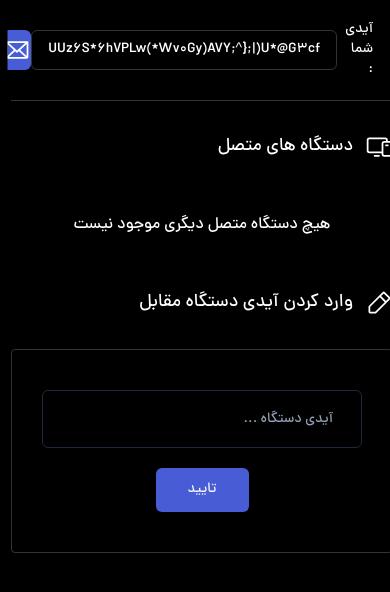
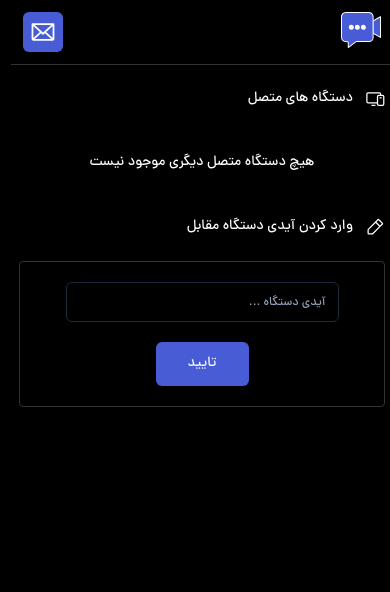
Before and after one commit to mohammad-reza-tajik/net-call-frontend, a Next.js app: page / in a window 390 px wide. Shown: the top 592 px of the page. Built offline with nearby package versions, Linux system fonts and the light colour scheme.

Commit message:
refactor: make homepage responsive

```diff
--- a/components/homePage/PeerForm.tsx
+++ b/components/homePage/PeerForm.tsx
@@ -34,9 +34,9 @@ function PeerForm() {
     }
 
     return (
-        <div className={"flex flex-col justify-center items-center py-10 gap-5 border rounded"}>
-            <Input className={"w-80 p-7"} ref={remotePeerIdRef} placeholder={"آیدی دستگاه ..."}/>
-            <Button className={"gap-1"} onClick={submitRemotePeerIdHandler} size={"lg"}>
+        <div className={"flex flex-col justify-center items-center py-5 md:py-10 gap-5 border rounded"}>
+            <Input className={"w-3/4 md:w-80 md:p-7"} ref={remotePeerIdRef} placeholder={"آیدی دستگاه ..."}/>
+            <Button onClick={submitRemotePeerIdHandler} size={"lg"}>
                     تایید
             </Button>
         </div>
--- a/components/homePage/PeerItem.tsx
+++ b/components/homePage/PeerItem.tsx
@@ -24,12 +24,12 @@ function PeerItem({connectedPeer: {localPeerId, deviceType}}: IPeerItemProps) {
 
     return (
         <button
-              className={"flex flex-col gap-5 p-5 items-center border rounded relative hover:bg-gray-100/10"} onClick={peerClickHandler}>
+              className={"flex flex-col gap-2 md:gap-5 p-3 md:p-5 items-center border rounded relative hover:bg-gray-100/10 "} onClick={peerClickHandler}>
             {
-                deviceType === "desktop" ? <Monitor className={"size-28"}/> : <Mobile className={"size-28"}/>
+                deviceType === "desktop" ? <Monitor className={"size-10 md:size-28"}/> : <Mobile className={"size-10 md:size-28"}/>
             }
-            <span className={"absolute right-2 top-2 bg-green-400 size-3 rounded-full animate-pulse"}/>
-            <p>{localPeerId}</p>
+            <span className={"absolute right-2 top-2 bg-green-400 size-2 md:size-3 rounded-full animate-pulse"}/>
+            <p className={"text-xs md:text-sm truncate w-5/6"}>{localPeerId}</p>
         </button>
     )
 }
--- a/components/homePage/PeerList.tsx
+++ b/components/homePage/PeerList.tsx
@@ -8,9 +8,9 @@ interface IPeerListProps {
 function PeerList({connectedPeers}: IPeerListProps) {
 
     return (
-        <div className={"grid grid-cols-3 gap-4"}>
+        <div className={"grid grid-cols-2 md:grid-cols-4 gap-2 md:gap-4 overflow-y-auto max-h-56 md:max-h-80"}>
             {
-                connectedPeers.length === 0 ? <p className={"text-center col-span-full p-5"}>هیچ دستگاه متصل دیگری موجود نیست</p> :
+                connectedPeers.length === 0 ? <p className={"text-center col-span-full p-5 text-sm md:text-base"}>هیچ دستگاه متصل دیگری موجود نیست</p> :
                     connectedPeers.map((connectedPeer) => {
                     return <PeerItem key={connectedPeer.localPeerId} connectedPeer={connectedPeer}/>
                 })
--- a/components/screens/StartScreen.tsx
+++ b/components/screens/StartScreen.tsx
@@ -1,7 +1,6 @@
 "use client"
 import { Pencil, Devices} from "@/components/shared/Icons";
 import PeerList from "@/components/homePage/PeerList";
-import SectionHeading from "@/components/shared/SectionHeading";
 import PeerForm from "@/components/homePage/PeerForm";
 import connectedPeersSignal from "@/signals/peer/connectedPeers";
 import {useSignals} from "@preact/signals-react/runtime";
@@ -11,16 +10,16 @@ function StartScreen() {
     useSignals();
 
     return (
-        <div className={"flex flex-col gap-5 flex-1"}>
-            <SectionHeading>
-                <Devices className={"size-7"}/>
+        <div className={"flex flex-col gap-5 flex-1 px-2"}>
+            <h2 className={"flex items-center gap-3 py-1 md:py-3 text-sm md:text-lg"}>
+                <Devices className={"size-5 md:size-7"}/>
                 دستگاه های متصل
-            </SectionHeading>
-            <PeerList connectedPeers={connectedPeersSignal.value} />
-            <SectionHeading>
-                <Pencil className={"size-7"}/>
+            </h2>
+            <PeerList connectedPeers={connectedPeersSignal.value}/>
+            <h2 className={"flex items-center gap-3 py-1 md:py-3 text-sm md:text-lg"}>
+                <Pencil className={"size-5 md:size-7"}/>
                 وارد کردن آیدی دستگاه مقابل
-            </SectionHeading>
+            </h2>
             <PeerForm />
         </div>
     )
--- a/components/shared/Drawer.tsx
+++ b/components/shared/Drawer.tsx
@@ -25,7 +25,7 @@ function Drawer({children , openSignal , className}: IDrawerProps) {
                 <div className={"fixed inset-0 bg-foreground opacity-50 z-50"} onClick={closeDrawerHandler}/>
             )}
             <div
-                className={cn("fixed top-0 left-0 h-full w-3/4 sm:w-1/4 flex flex-col gap-2 p-5 bg-background z-50 transition-transform ease-in-out duration-300", {"-translate-x-full": !openSignal.value} , className)}>
+                className={cn("fixed top-0 left-0 h-full w-full md:w-1/4 flex flex-col gap-2 p-5 bg-background z-50 transition-transform ease-in-out duration-300", {"-translate-x-full": !openSignal.value} , className)}>
                 <Button size={"icon"} variant={"outline"} onClick={closeDrawerHandler} aria-label={"بستن منو"}>
                     <Close/>
                 </Button>
--- a/components/shared/Header.tsx
+++ b/components/shared/Header.tsx
@@ -6,7 +6,7 @@ function Header() {
 
 
     return (
-        <header className={"flex justify-between items-center p-5 border-b"}>
+        <header className={"flex justify-between items-center p-3 md:p-5 border-b"}>
             <Logo className={"size-10"}/>
             <PeerId />
             <DrawerButton />
--- a/components/shared/PeerId.tsx
+++ b/components/shared/PeerId.tsx
@@ -17,8 +17,10 @@ function PeerId() {
 
     return (
         <TooltipProvider>
-            <div className={"flex items-center justify-center gap-2 text-sm"}>
+            <div className={"flex items-center justify-center gap-2 text-sm max-md:hidden"}>
+                <p>
                 آیدی شما :
+                </p>
                 <Tooltip>
                     <TooltipTrigger asChild>
                         {
--- a/components/shared/SectionHeading.tsx
+++ /dev/null
@@ -1,14 +0,0 @@
-interface ISectionHeadingProps {
-    children: React.ReactNode;
-}
-
-function SectionHeading({children}: ISectionHeadingProps) {
-
-    return (
-        <h2 className={"flex items-center gap-3 py-3 text-lg"}>
-            {children}
-        </h2>
-    )
-}
-
-export default SectionHeading;
--- a/styles/globals.css
+++ b/styles/globals.css
@@ -74,3 +74,7 @@ input[type=number] {
 .contained {
     @apply max-w-screen-xl px-1 mx-auto;
 }
+
+::placeholder {
+    @apply text-xs md:text-sm;
+}
```
